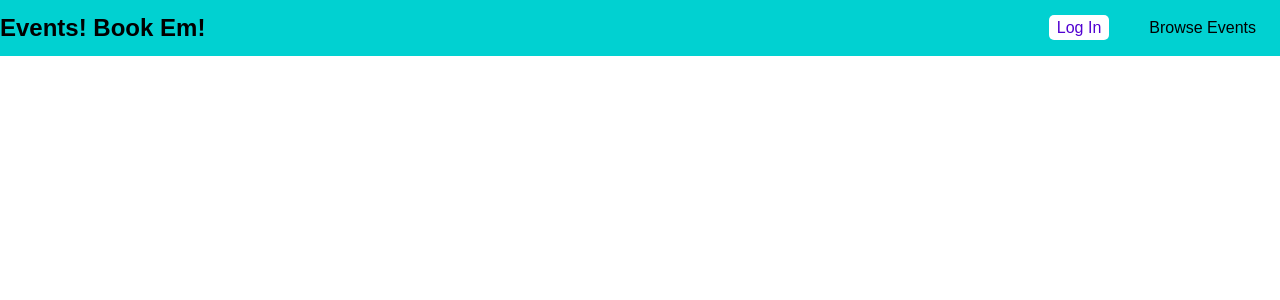
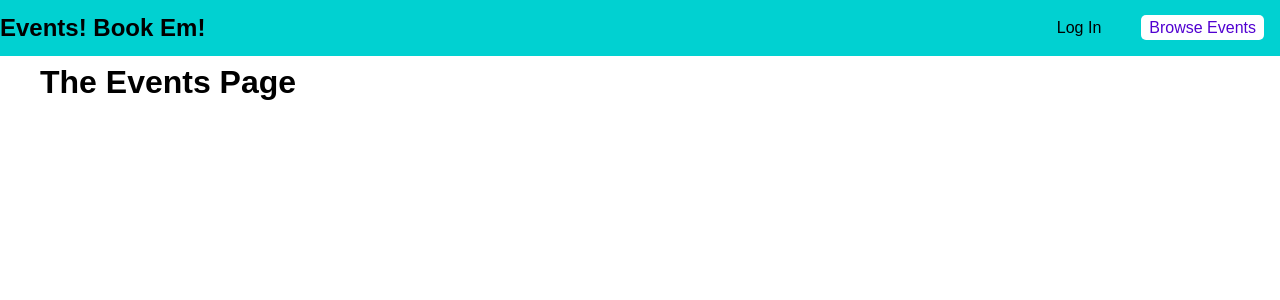
Before and after one commit to mcshakes/eventAdder-GraphQL, a React (Create React App) app in the folder client/: page /events in a window 1280 px wide. Before the commit this address led to /auth. Shown: the top 300 px of the page. Built offline with nearby package versions, Linux system fonts and the light colour scheme.

Commit message:
Proper auth flow now is happening

```diff
--- a/client/src/App.js
+++ b/client/src/App.js
@@ -41,7 +41,6 @@ class App extends React.Component {
 
           <main className="main-content">
             <Switch>
-              {!this.state.token && <Redirect to="/auth" exact/>}
 
               {this.state.token && <Redirect from="/" to="/events" exact/>}
               {this.state.token && <Redirect from="/auth" to="/events" exact/>}
@@ -49,7 +48,10 @@ class App extends React.Component {
               {!this.state.token && <Route path="/auth" component={ AuthPage } />}
 
               <Route path="/events" component={ EventsPage } />
+              a
               {this.state.token && <Route path="/bookings" component={ BookingsPage } />}
+
+              {!this.state.token && <Redirect to="/auth" exact/>}
             </Switch>
 
           </main>
--- a/client/src/components/navigation/MainNavigation.css
+++ b/client/src/components/navigation/MainNavigation.css
@@ -37,7 +37,8 @@
 
 }
 
-.main-navigation__items a {
+.main-navigation__items a,
+.main-navigation__items button {
 	text-decoration: none;
 	color: black;
 	padding: 0.25rem 0.5rem;
@@ -51,7 +52,8 @@
 
 .main-navigation__items a:active,
 .main-navigation__items a:hover,
-.main-navigation__items a.active {
+.main-navigation__items a.active,
+.main-navigation__items button:hover {
 	background: #ffffff;
 	color: #5101d1;
 	border-radius: 5px;
--- a/client/src/components/navigation/MainNavigation.js
+++ b/client/src/components/navigation/MainNavigation.js
@@ -27,7 +27,9 @@ const mainNavigation = props => (
 								<React.Fragment>
 									<li><NavLink to="/bookings">Bookings</NavLink></li>
 
-									<li><NavLink to="/events">Log Out</NavLink></li>
+									<li>
+										<button onClick={context.logout}>Log Out</button>
+									</li>
 								</React.Fragment>
 							)}
 						</ul>
--- a/client/src/context/auth-context.js
+++ b/client/src/context/auth-context.js
@@ -3,7 +3,7 @@ import React from "react";
 export default React.createContext({
 	token: null,
 	userId: null,
-	login: (toke, userId, tokenExpiration) => {},
+	login: (token, userId, tokenExpiration) => {},
 	logout: () => {}
 });
 
```
